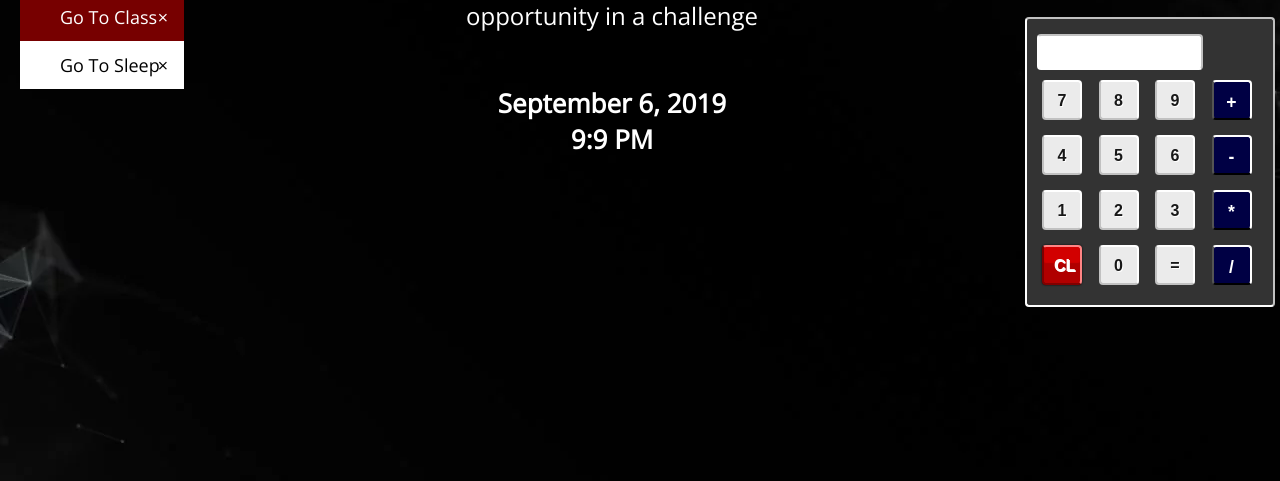
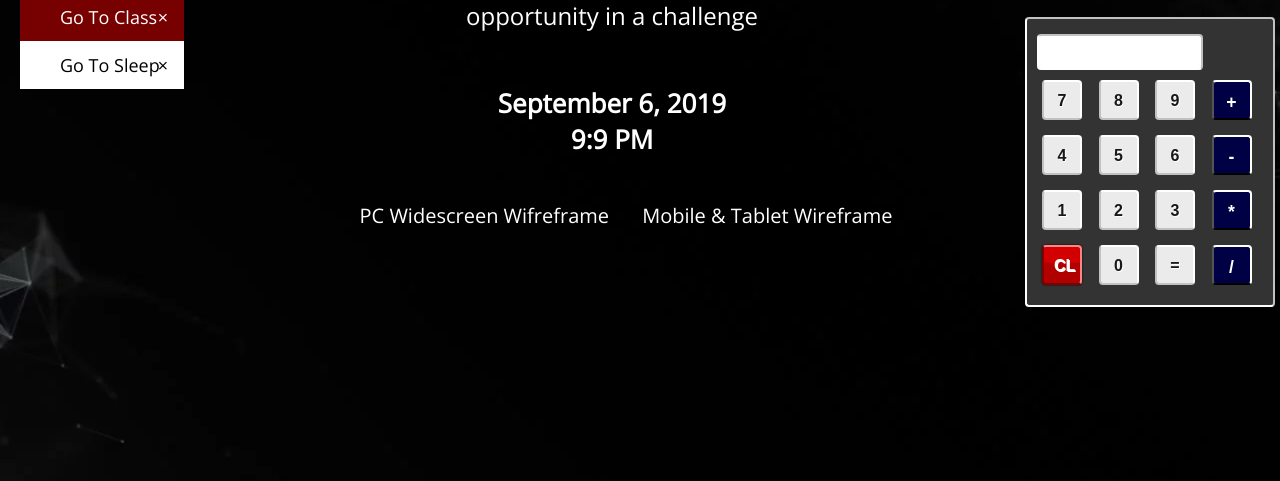
Before and after one commit to clocknane/LCA_web101_Chance_Locknane, a plain HTML site: page myPortfolio/src/dashboardCP.html in a window 1280 px wide. Shown: the part 305-786 px from the top of the page. Drawn offline with nearby package versions, Linux system fonts and the light colour scheme.

Commit message:
Dashboard Files

```diff
--- a/myPortfolio/src/dashboard-styleCP.css
+++ b/myPortfolio/src/dashboard-styleCP.css
@@ -349,6 +349,22 @@ border-radius: 0;*/
 }
 /* End To Do List Styles */
 
+/* Wireframe Link Styling */
+
+.wireframe {
+  padding-top: 4rem;
+  text-align: center;
+}
+
+.pcwf {
+  text-decoration: none;
+  padding: 1.75rem;
+}
+
+.mobwf {
+  text-decoration: none;
+}
+
 
 /* Media Queries */
 @media(min-width:320px){
--- a/myPortfolio/src/dashboardCP.html
+++ b/myPortfolio/src/dashboardCP.html
@@ -57,6 +57,10 @@
 		      <h2>A pessimist sees the challenge in opportunity, but an optimist sees the opportunity in a challenge</h2>
 			<section id="clock_board" class="clock">
       </section>
+          <div class="wireframe">
+            <a class="pcwf" href="./img/wfWidescreenPC.JPG">PC Widescreen Wifreframe</a>
+            <a class="mobwf" href="./img/wfTablet&Mobile.JPG">Mobile & Tablet Wireframe</a>
+          </div>
         </main>
         <aside>
           <section id="gd-calendar">
@@ -128,7 +132,7 @@
               <input type="button" class="gd-button gd-mathButtons" value="/"  onclick="gd_calculator.gd_display.value += '/'">
             </form>
         </aside>
-    	</div>
+      </div>
 	  <script>
 	  /* To Do List */
 	  // Creating the Close Button
@@ -186,8 +190,6 @@
     }
   }
 }
-
-	  </script>
-
+</script>
 </body>
 </html>
```
